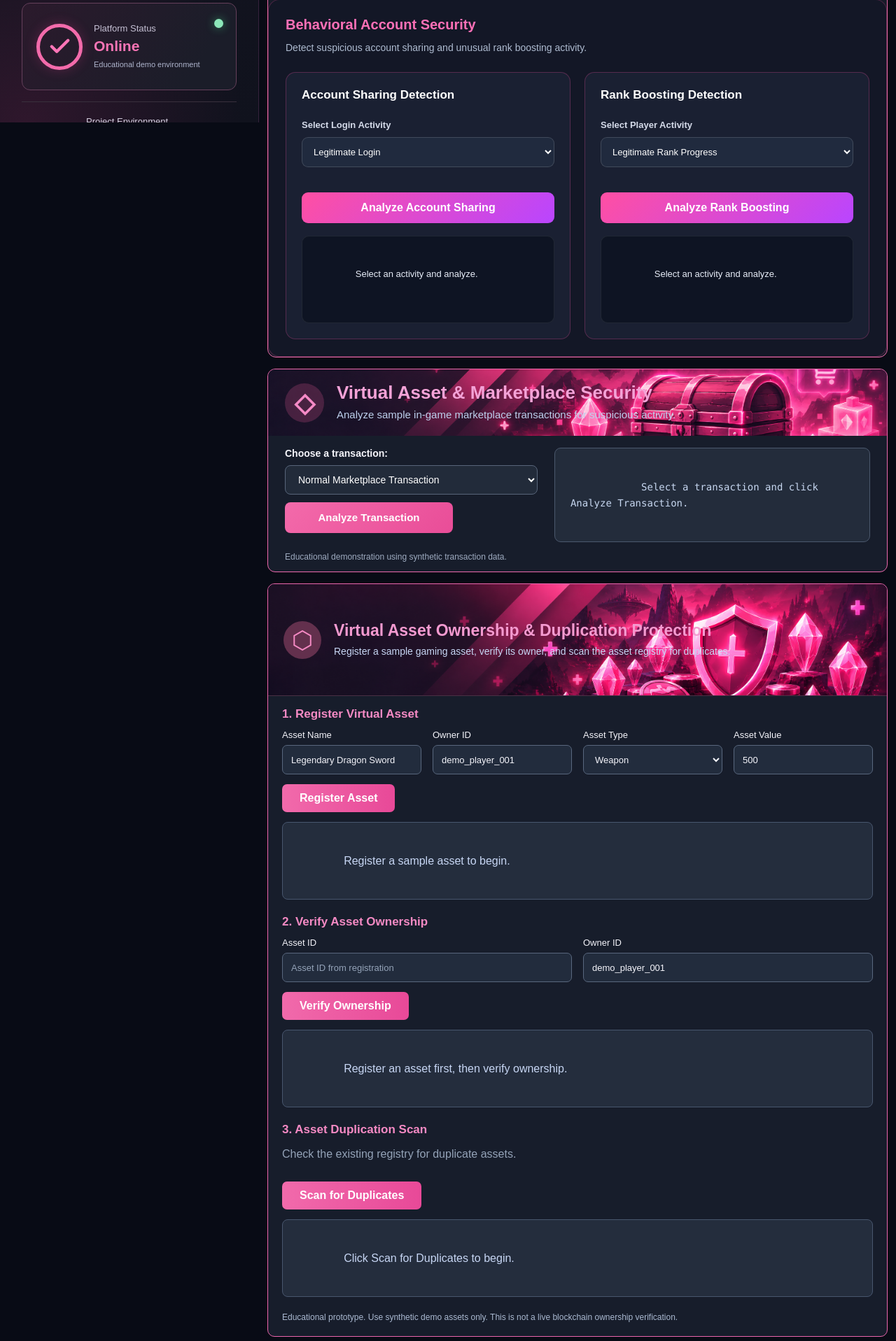
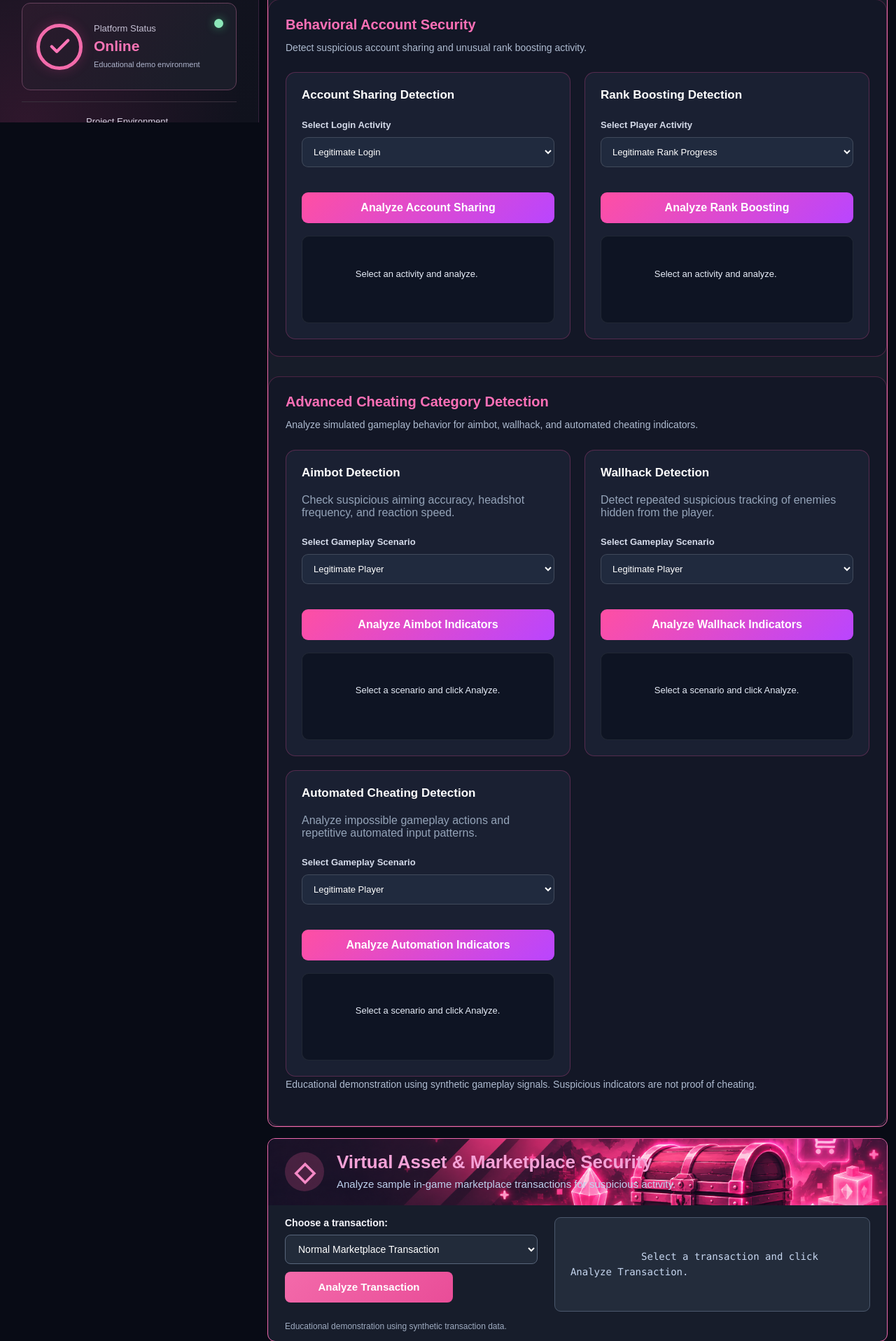
Before and after one commit to fatima-dev-cloud/GameShield-AI, a Flask app: page /dashboard in a window 1280 px wide. Shown: the part 625-2542 px from the top of the page at 70% size. Run offline with Flask 3, Linux system fonts and the light colour scheme; some libraries are stand-ins or nearby versions.

Commit message:
Add aimbot wallhack and automated cheating detection

```diff
--- a/src/app.py
+++ b/src/app.py
@@ -9,6 +9,8 @@ from anti_cheat.behavioral_security import (
     detect_account_sharing,
     detect_rank_boosting,
 )
+
+from anti_cheat.cheat_type_detector import analyze_cheat_types
 
 from asset_security.asset_registry import (
     register_asset,
@@ -68,8 +70,17 @@ from content_moderation.realtime_moderation import (
 
 app = Flask(__name__)
 
+
 @app.before_request
 def infrastructure_rate_limit():
+    # Automated tests must not consume the shared demo rate limit.
+    # Real requests remain protected when TESTING is False.
+    if (
+        app.config.get("TESTING", False)
+        and not app.config.get("TEST_RATE_LIMITER", False)
+    ):
+         return None
+
     if request.endpoint == "static":
         return None
 
@@ -211,6 +222,32 @@ def api_detect_rank_boosting():
 
     try:
         result = detect_rank_boosting(data)
+        return jsonify(result), 200
+
+    except (ValueError, TypeError, KeyError, OverflowError) as error:
+        return jsonify({
+            "error": str(error)
+        }), 400
+
+
+# ==========================================
+# Cheating Category Detection API
+# ==========================================
+
+@app.route(
+    "/api/anti-cheat/cheat-types",
+    methods=["POST"]
+)
+def api_detect_cheat_types():
+    data = request.get_json(silent=True)
+
+    if not isinstance(data, dict):
+        return jsonify({
+            "error": "A valid JSON object is required"
+        }), 400
+
+    try:
+        result = analyze_cheat_types(data)
         return jsonify(result), 200
 
     except (ValueError, TypeError, KeyError, OverflowError) as error:
--- a/src/static/dashboard.js
+++ b/src/static/dashboard.js
@@ -1061,3 +1061,154 @@ if (boostingButton) {
         );
     });
 }
+
+
+/* ==========================================
+   GameShield AI - Cheating Category Detection
+   Educational simulated gameplay scenarios
+   ========================================== */
+
+const cheatTypeBasePlayer = {
+    accuracy: 0.48,
+    headshot_rate: 0.22,
+    reaction_time: 280,
+    impossible_actions: 0,
+    hidden_enemy_tracking_events: 0,
+    repetitive_input_score: 0.20
+};
+
+const cheatTypeScenarios = {
+    legit: cheatTypeBasePlayer,
+
+    aimbot: {
+        ...cheatTypeBasePlayer,
+        accuracy: 0.98,
+        headshot_rate: 0.96,
+        reaction_time: 40
+    },
+
+    wallhack: {
+        ...cheatTypeBasePlayer,
+        hidden_enemy_tracking_events: 9
+    },
+
+    automation: {
+        ...cheatTypeBasePlayer,
+        impossible_actions: 12,
+        repetitive_input_score: 0.98
+    }
+};
+
+async function runCheatTypeAnalysis(
+    scenarioSelectId,
+    resultId,
+    buttonId
+) {
+    const scenarioSelect = document.getElementById(
+        scenarioSelectId
+    );
+
+    const resultBox = document.getElementById(resultId);
+    const button = document.getElementById(buttonId);
+
+    if (!scenarioSelect || !resultBox || !button) {
+        return;
+    }
+
+    const selectedScenario = scenarioSelect.value;
+    const payload = cheatTypeScenarios[selectedScenario];
+
+    if (!payload) {
+        resultBox.textContent = "Invalid scenario selected.";
+        return;
+    }
+
+    button.disabled = true;
+    resultBox.textContent = "Analyzing gameplay indicators...";
+
+    try {
+        const response = await fetch(
+            "/api/anti-cheat/cheat-types",
+            {
+                method: "POST",
+                headers: {
+                    "Content-Type": "application/json"
+                },
+                body: JSON.stringify(payload)
+            }
+        );
+
+        const data = await response.json();
+
+        if (!response.ok) {
+            throw new Error(
+                data.error
+                    ? String(data.error)
+                    : "Analysis request failed."
+            );
+        }
+
+        const categories = data.detected_categories.length
+            ? data.detected_categories.join(", ")
+            : "None";
+
+        const signals = data.detections.flatMap(
+            item => item.signals
+        );
+
+        resultBox.textContent = [
+            "Risk Level: " + data.risk_level,
+            "Suspicious: " + (
+                data.suspicious ? "YES" : "NO"
+            ),
+            "Detected Categories: " + categories,
+            "Signals: " + (
+                signals.length
+                    ? signals.join(", ")
+                    : "No suspicious indicators"
+            ),
+            "",
+            data.note
+        ].join("\n");
+
+    } catch (error) {
+        resultBox.textContent =
+            "Analysis Error: " + error.message;
+    } finally {
+        button.disabled = false;
+    }
+}
+
+const cheatTypeButtonBindings = [
+    {
+        buttonId: "aimbotAnalyzeButton",
+        selectId: "aimbotScenario",
+        resultId: "aimbotResult"
+    },
+    {
+        buttonId: "wallhackAnalyzeButton",
+        selectId: "wallhackScenario",
+        resultId: "wallhackResult"
+    },
+    {
+        buttonId: "automationAnalyzeButton",
+        selectId: "automationScenario",
+        resultId: "automationResult"
+    }
+];
+
+cheatTypeButtonBindings.forEach(binding => {
+    const button = document.getElementById(
+        binding.buttonId
+    );
+
+    if (button) {
+        button.addEventListener("click", () => {
+            runCheatTypeAnalysis(
+                binding.selectId,
+                binding.resultId,
+                binding.buttonId
+            );
+        });
+    }
+});
--- a/src/templates/dashboard.html
+++ b/src/templates/dashboard.html
@@ -350,6 +350,139 @@
         </div>
 
     </div>
+
+</div>
+
+
+<!-- Cheating Category Detection -->
+<div class="gs-behavioral-security gs-cheat-types-security">
+
+    <h3>Advanced Cheating Category Detection</h3>
+
+    <p>
+        Analyze simulated gameplay behavior for aimbot,
+        wallhack, and automated cheating indicators.
+    </p>
+
+    <div class="gs-behavioral-grid">
+
+        <!-- Aimbot Detection -->
+        <div class="gs-behavioral-card">
+
+            <h4>Aimbot Detection</h4>
+
+            <p>
+                Check suspicious aiming accuracy,
+                headshot frequency, and reaction speed.
+            </p>
+
+            <label for="aimbotScenario">
+                Select Gameplay Scenario
+            </label>
+
+            <select id="aimbotScenario">
+                <option value="legit">
+                    Legitimate Player
+                </option>
+                <option value="aimbot">
+                    Suspicious Aimbot Behavior
+                </option>
+            </select>
+
+            <button type="button" id="aimbotAnalyzeButton">
+                Analyze Aimbot Indicators
+            </button>
+
+            <div
+                id="aimbotResult"
+                class="result"
+                role="status"
+                aria-live="polite">
+                Select a scenario and click Analyze.
+            </div>
+
+        </div>
+
+        <!-- Wallhack Detection -->
+        <div class="gs-behavioral-card">
+
+            <h4>Wallhack Detection</h4>
+
+            <p>
+                Detect repeated suspicious tracking
+                of enemies hidden from the player.
+            </p>
+
+            <label for="wallhackScenario">
+                Select Gameplay Scenario
+            </label>
+
+            <select id="wallhackScenario">
+                <option value="legit">
+                    Legitimate Player
+                </option>
+                <option value="wallhack">
+                    Suspicious Wallhack Behavior
+                </option>
+            </select>
+
+            <button type="button" id="wallhackAnalyzeButton">
+                Analyze Wallhack Indicators
+            </button>
+
+            <div
+                id="wallhackResult"
+                class="result"
+                role="status"
+                aria-live="polite">
+                Select a scenario and click Analyze.
+            </div>
+
+        </div>
+
+        <!-- Automated Cheating Detection -->
+        <div class="gs-behavioral-card">
+
+            <h4>Automated Cheating Detection</h4>
+
+            <p>
+                Analyze impossible gameplay actions
+                and repetitive automated input patterns.
+            </p>
+
+            <label for="automationScenario">
+                Select Gameplay Scenario
+            </label>
+
+            <select id="automationScenario">
+                <option value="legit">
+                    Legitimate Player
+                </option>
+                <option value="automation">
+                    Suspicious Automated Behavior
+                </option>
+            </select>
+
+            <button type="button" id="automationAnalyzeButton">
+                Analyze Automation Indicators
+            </button>
+
+            <div
+                id="automationResult"
+                class="result"
+                role="status"
+                aria-live="polite">
+                Select a scenario and click Analyze.
+            </div>
+
+        </div>
+
+    </div>
+
+    <p class="gs-cheat-types-note">
+        Educational demonstration using synthetic gameplay
+        signals. Suspicious indicators are not proof of cheating.
+    </p>
 
 </div>
 
```
Also changed, not shown: src/anti_cheat/cheat_type_detector.py (added, +193 -0 lines), tests/test_api.py (+25 -11 lines), tests/test_cheat_types.py (added, +133 -0 lines).
